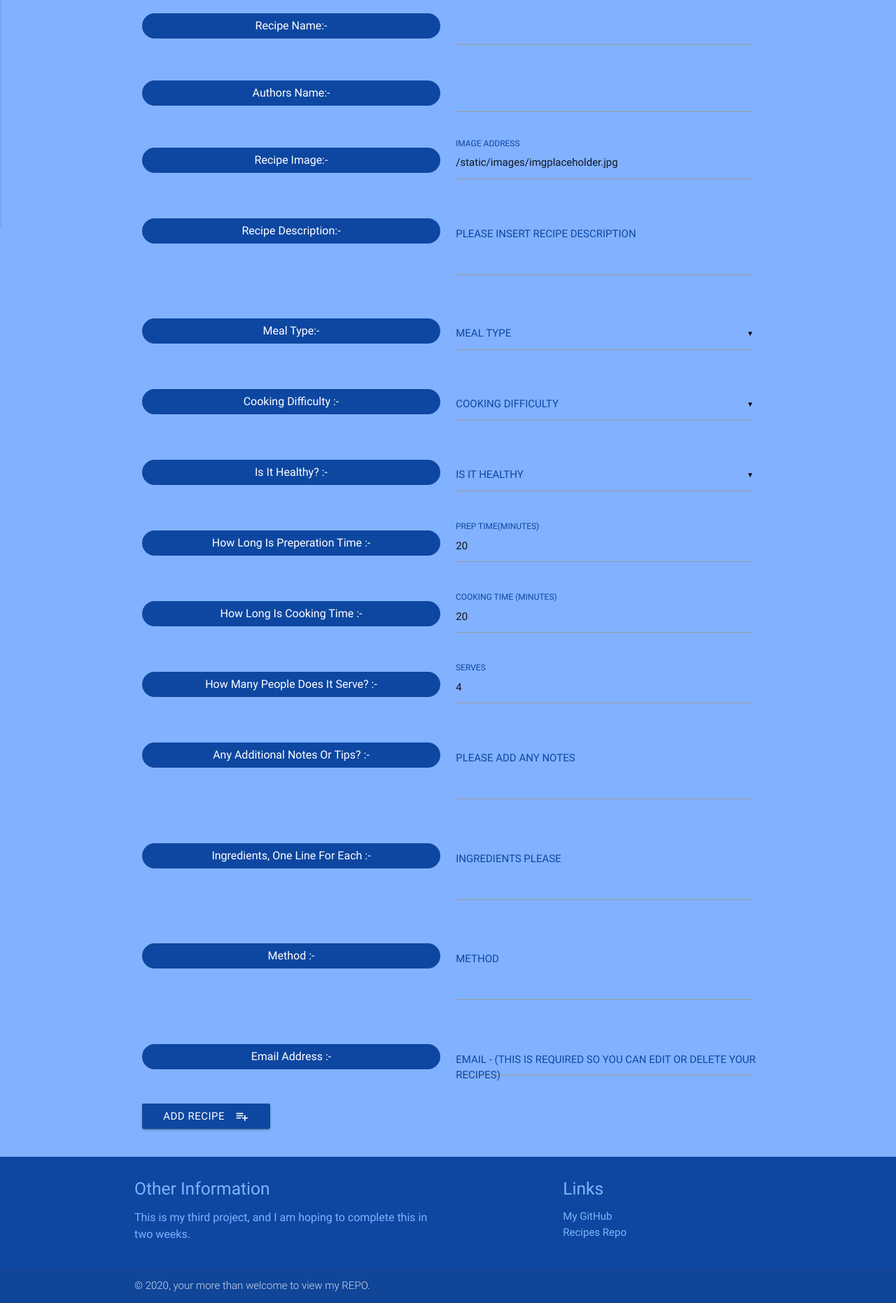
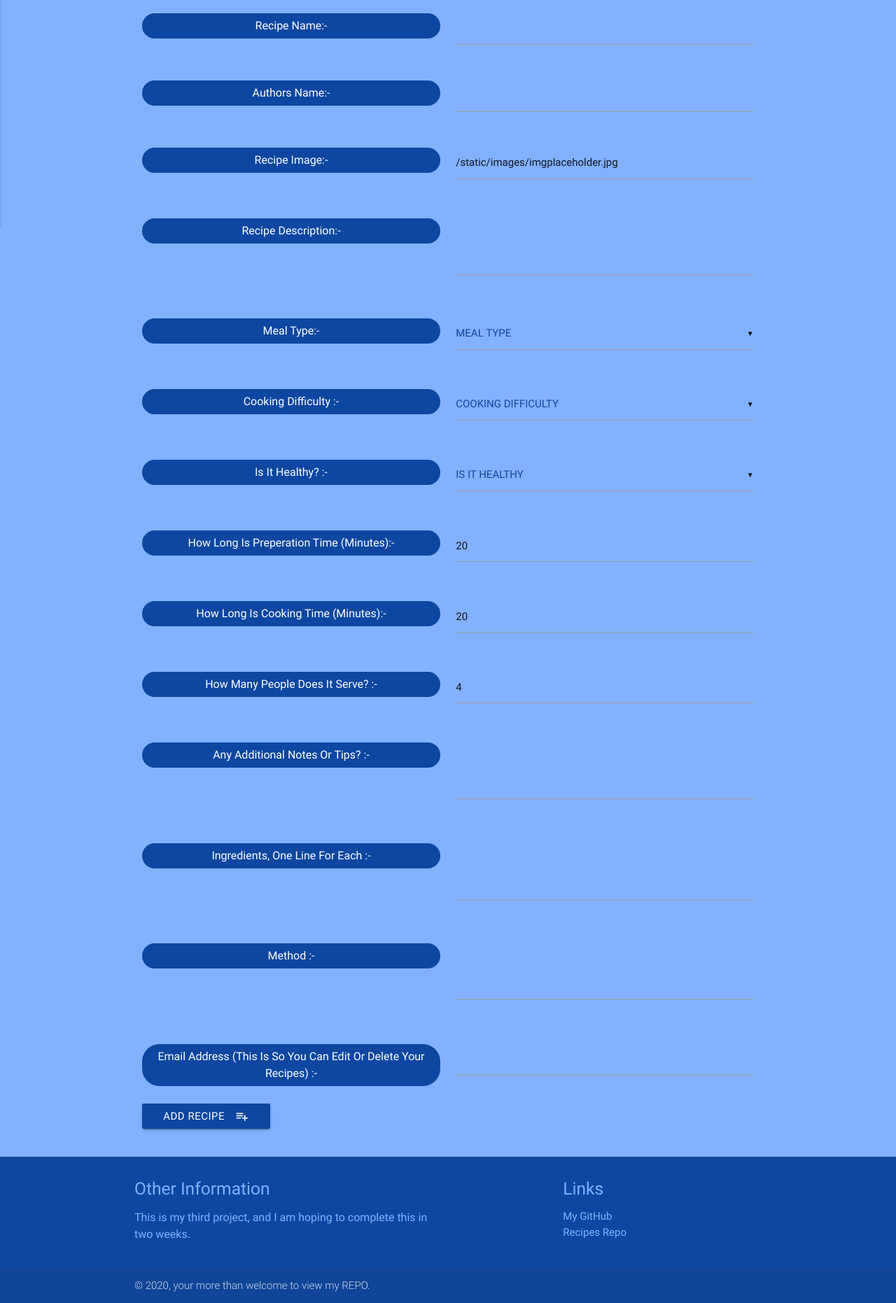
Before and after one commit to jjackson19862017/Milestone4_Recipes, a Flask app: page /add_recipe in a window 1280 px wide. Shown: the part 536-2398 px from the top of the page at 70% size. Run offline with Flask 2, Linux system fonts and the light colour scheme; a database or web service that is not in the repository returns one stand-in record (values such as "Sample title"); some libraries are stand-ins or nearby versions.

Commit message:
Updated Forms

```diff
--- a/templates/addrecipe.html
+++ b/templates/addrecipe.html
@@ -17,7 +17,7 @@
                 <p class="rnd_blue_title_card">Recipe Name:- </p>
             </div>
             <div class="input-field inline col s12 m6">
-                <input id="recipe_name" name="recipe_name" type="text" data-length="24" maxlength="24">
+                <input id="recipe_name" name="recipe_name" type="text" data-length="24" maxlength="24" required>
                 <label for="recipe_name" class="blue-text text-darken-4"></label>
             </div>
         </div>
@@ -27,7 +27,7 @@
                 <p class="rnd_blue_title_card">Authors Name:- </p>
             </div>
             <div class="input-field inline col s12 m6">
-                <input id="author" name="author" type="text">
+                <input id="author" name="author" type="text" required>
                 <label for="author" class="blue-text text-darken-4"></label>
             </div>
         </div>
@@ -37,8 +37,8 @@
                 <p class="rnd_blue_title_card">Recipe Image:- </p>
             </div>
             <div class="input-field col s6">
-                <input id="recipe_image" name="recipe_image" type="text" value="{{ url_for('static', filename='images/imgplaceholder.jpg')}}">
-                <label for="recipe_image" class="blue-text text-darken-4">Image Address</label>
+                <input id="recipe_image" name="recipe_image" type="text" value="{{ url_for('static', filename='images/imgplaceholder.jpg')}}" required>
+                <label for="recipe_image" class="blue-text text-darken-4"></label>
             </div>
         </div>
         <div class="row">
@@ -47,8 +47,8 @@
                 <p class="rnd_blue_title_card">Recipe Description:- </p>
             </div>
             <div class="input-field col s12 m6">
-                <textarea id="description" name="description" class="materialize-textarea" data-length="110" maxlength="110"></textarea>
-                <label for="description" class="blue-text text-darken-4">Please Insert Recipe Description</label>
+                <textarea id="description" name="description" class="materialize-textarea" data-length="110" maxlength="110" required></textarea>
+                <label for="description" class="blue-text text-darken-4"></label>
             </div>
         </div>
         <div class="row">
@@ -99,21 +99,21 @@
         <div class="row">
             <!--Prep Time-->
             <div class="col s12 m6">
-                <p class="rnd_blue_title_card">How long is Preperation Time :- </p>
+                <p class="rnd_blue_title_card">How long is Preperation Time (Minutes):- </p>
             </div>
             <div class="input-field col s12 m6">
-                <input id="prep_time" name="prep_time" type="number" min="0" max="120" step="1" value="20">
-                <label for="prep_time" class="blue-text text-darken-4">Prep Time(Minutes)</label>
+                <input id="prep_time" name="prep_time" type="number" min="0" max="120" step="1" value="20" required>
+                <label for="prep_time" class="blue-text text-darken-4"></label>
             </div>
         </div>
         <div class="row">
             <!--Cooking Time-->
             <div class="col s12 m6">
-                <p class="rnd_blue_title_card">How long is Cooking Time :- </p>
+                <p class="rnd_blue_title_card">How long is Cooking Time (Minutes):- </p>
             </div>
             <div class="input-field col s12 m6">
-                <input id="cooking_time" name="cooking_time" type="number" min="0" max="999" step="1" value="20">
-                <label for="cooking_time" class="blue-text text-darken-4">Cooking Time (Minutes)</label>
+                <input id="cooking_time" name="cooking_time" type="number" min="0" max="999" step="1" value="20" required>
+                <label for="cooking_time" class="blue-text text-darken-4"></label>
             </div>
         </div>
         <div class="row">
@@ -122,8 +122,8 @@
                 <p class="rnd_blue_title_card">How many people does it Serve? :- </p>
             </div>
             <div class="input-field col s12 m6">
-                <input id="serves" name="serves" type="number" min="1" max="120" step="1" value="4">
-                <label for="serves" class="blue-text text-darken-4">Serves</label>
+                <input id="serves" name="serves" type="number" min="1" max="120" step="1" value="4" required>
+                <label for="serves" class="blue-text text-darken-4"></label>
             </div>
         </div>
         <div class="row">
@@ -133,7 +133,7 @@
             </div>
             <div class="input-field col s12 m6">
                 <textarea id="notes" name="notes" class="materialize-textarea"></textarea>
-                <label for="notes" class="blue-text text-darken-4">Please Add Any Notes</label>
+                <label for="notes" class="blue-text text-darken-4"></label>
             </div>
         </div>
         <div class="row">
@@ -142,8 +142,8 @@
                 <p class="rnd_blue_title_card">Ingredients, one line for each :- </p>
             </div>
             <div class="input-field col s12 m6">
-                <textarea id="ingredients" name="ingredients" class="materialize-textarea"></textarea>
-                <label for="ingredients" class="blue-text text-darken-4">ingredients Please</label>
+                <textarea id="ingredients" name="ingredients" class="materialize-textarea" required></textarea>
+                <label for="ingredients" class="blue-text text-darken-4"></label>
             </div>
         </div>
         <div class="row">
@@ -152,18 +152,18 @@
                 <p class="rnd_blue_title_card">Method :- </p>
             </div>
             <div class="input-field col s12 m6">
-                <textarea id="method" name="method" class="materialize-textarea"></textarea>
-                <label for="method" class="blue-text text-darken-4">Method</label>
+                <textarea id="method" name="method" class="materialize-textarea" required></textarea>
+                <label for="method" class="blue-text text-darken-4"></label>
             </div>
         </div>
         <div class="row">
             <!--User Email Address-->
             <div class="col s12 m6">
-                <p class="rnd_blue_title_card">Email Address :- </p>
+                <p class="rnd_blue_title_card">Email Address (This is so you can edit or delete your recipes) :- </p>
             </div>
             <div class="input-field col s12 m6">
-                <input id="email" name="email" type="email">
-                <label for="email" class="blue-text text-darken-4">Email - (This is required so you can edit or delete your recipes)</label>
+                <input id="email" name="email" type="email" required>
+                <label for="email" class="blue-text text-darken-4"></label>
             </div>
         </div>
         <div class="row">
```
Also changed, not shown: templates/editrecipe.html (+22 -22 lines), README.md.
